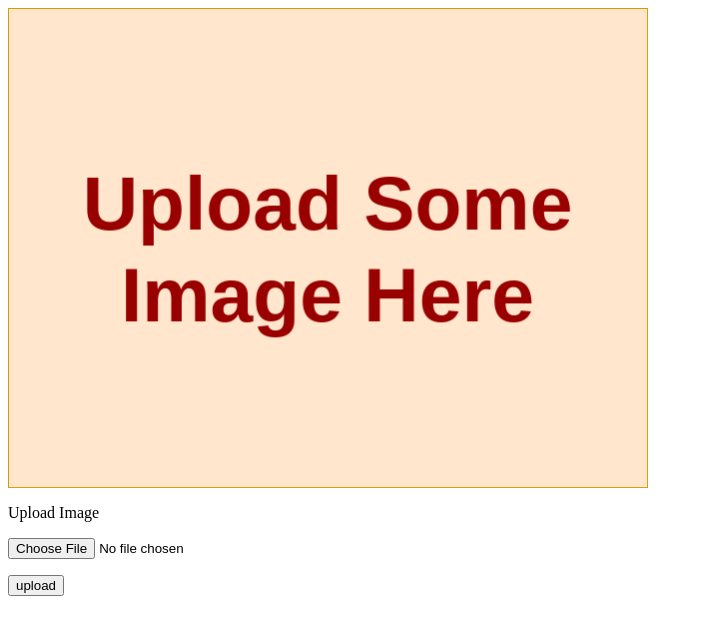
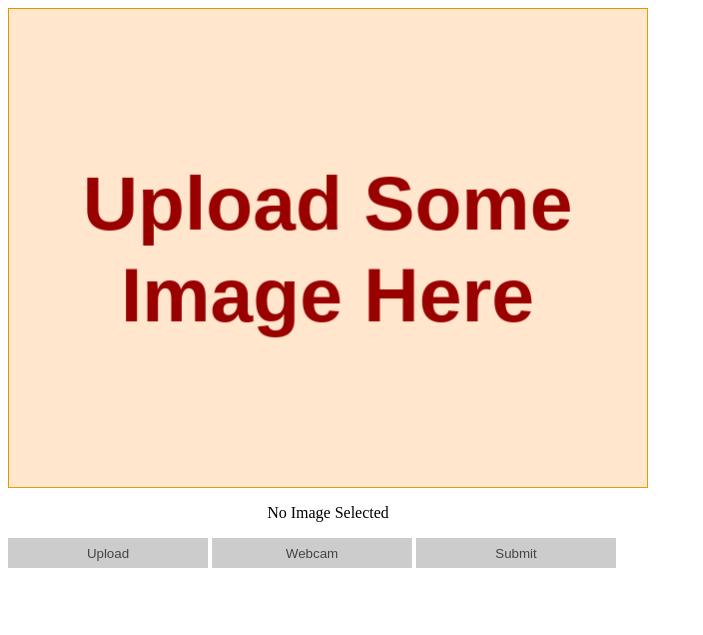
Before and after one commit to pushkarnimkar/face-rec, a Flask app: page /feed in a window 1280 px wide. Shown: the top 635 px of the page, without its empty margins (0-703 px from the left). Run offline with Flask 2, Linux system fonts and the light colour scheme; parts of the project's set-up code (start-up, migrations or seed data) failed here and were passed over.

Commit message:
[ webcam ] integrated image from webcam

```diff
--- a/face_rec.py
+++ b/face_rec.py
@@ -81,7 +81,7 @@ class EncodingsClassifier:
         for sub in subs:
             sub_mask = subs == sub
             sub_pred = correct[sub_mask[mask], sub]
-            softmax_stats[sub] = (sub_pred.mean(), sub_pred.std())
+            softmax_stats[sub] = (sub_pred.mean(), sub_pred.std(), sub_mask.sum())
 
         self.softmax_stats = softmax_stats
 
--- a/static/css/style.css
+++ b/static/css/style.css
@@ -41,3 +41,7 @@
 .show {
     display: block
 }
+
+.status p {
+    display: block
+}
--- a/static/js/feed.js
+++ b/static/js/feed.js
@@ -1,7 +1,14 @@
-var files = {}, tmp;
+var files = {}, tmp, canvas;
 
 $(function() {
     console.log("setting up feed.js");
+
+    $("#upload").click(function() {
+        console.log("clicked upload");
+        $("#image").click();
+        $("#status").text("Preview Uploaded Image");
+    })
+
     $("#image").on("change", function(event) {
         files["image"] = event.target.files[0];
 
@@ -13,10 +20,10 @@ $(function() {
         reader.readAsDataURL(files["image"]);
     });
 
-    $("#image_upload").on("submit", function(event) {
-        event.stopPropagation();
-        event.preventDefault();
-
+    $("#submit").click(function() {
+        if (files["image"] === undefined) {
+            alert("no image loaded");
+        } else {
             var data = new FormData();
             data.append("image", files["image"]);
 
@@ -38,5 +45,39 @@ $(function() {
                     console.log(errorThrown);
                 }
             });
+        }
+    });
+
+    $("#webcam").click(function() {
+        var video  = $("<video id=\"video\" autoplay></video>")[0];
+        $("#tagged").replaceWith(video);
+
+        navigator.mediaDevices.getUserMedia({video: true})
+            .then(function(stream) {
+                video.srcObject = stream;
+                $("#video").click(function() {
+                    var canvas = $("<canvas style=\"display:none;\"></canvas>")[0];
+                    canvas.width = video.videoWidth;
+                    canvas.height = video.videoHeight;
+
+                    canvas.getContext("2d").drawImage(video, 0, 0);
+                    var image = canvas.toDataURL("image/jpeg");
+                    console.log(image);
+
+                    var tagged = $("<img id=\"tagged\" height=\"480px\" width=\"640px\">")[0];
+                    tagged.src = image;
+
+                    var blobBin = atob(image.split(',')[1]);
+                    var array = new Uint8Array(blobBin.length);
+                    for(var i = 0; i < blobBin.length; i++) {
+                        array[i] = blobBin.charCodeAt(i);
+                    }
+                    var file = new Blob([array], {type: "image/jpeg"});
+                    files["image"] = file;
+
+                    video.srcObject.getTracks()[0].stop();
+                    video.replaceWith(tagged);
                 });
             });
+    });
+});
--- a/templates/feed.html
+++ b/templates/feed.html
@@ -2,17 +2,18 @@
     <head>
         <script src="/static/js/jquery.min.js"></script>
         <script src="/static/js/feed.js"></script>
+        <link rel="stylesheet" href="/static/css/style.css">
     </head>
     <body>
-        <div>
+        <div style="width: 640px;">
             <img id="tagged" height="480px" width="640px" src="/static/img/feed.png">
-            <p id="status">Upload Image</p>
+            <p align="center" id="status" style="width: inherit;">No Image Selected</p>
         </div>
-        <div>
-            <form method=post enctype=multipart/form-data id="image_upload">
-                <p><input type="file" name="image" id="image"></p>
-                <p><input type="submit" value="upload"></p>
-            </form>
+        <div class="dropdown" align="center">
+            <input  type="file" name="image" id="image" hidden>
+            <button id="upload" class="dropbtn">Upload</button>
+            <button id="webcam" class="dropbtn">Webcam</button>
+            <button id="submit" class="dropbtn">Submit</button>
         </div>
     </body>
 </html>
--- a/templates/train.html
+++ b/templates/train.html
@@ -7,9 +7,9 @@
     <body>
         <div>
             <img id="question" height="480px" width="640px" src="/static/img/train.png">
-            <p id="status">Select Subject from Dropdown Below</p>
+            <p align="center" id="status">Select Subject from Dropdown Below</p>
         </div>
-        <div class="dropdown">
+        <div class="dropdown" align="center">
             <button id="list-subs" class="dropbtn">Subject</button>
             <button id="next-image" class="dropbtn">Next</button>
             <div id="subsel" class="dropdown-content"></div>
```
Lines whose indentation alone changed are shown as unchanged.
